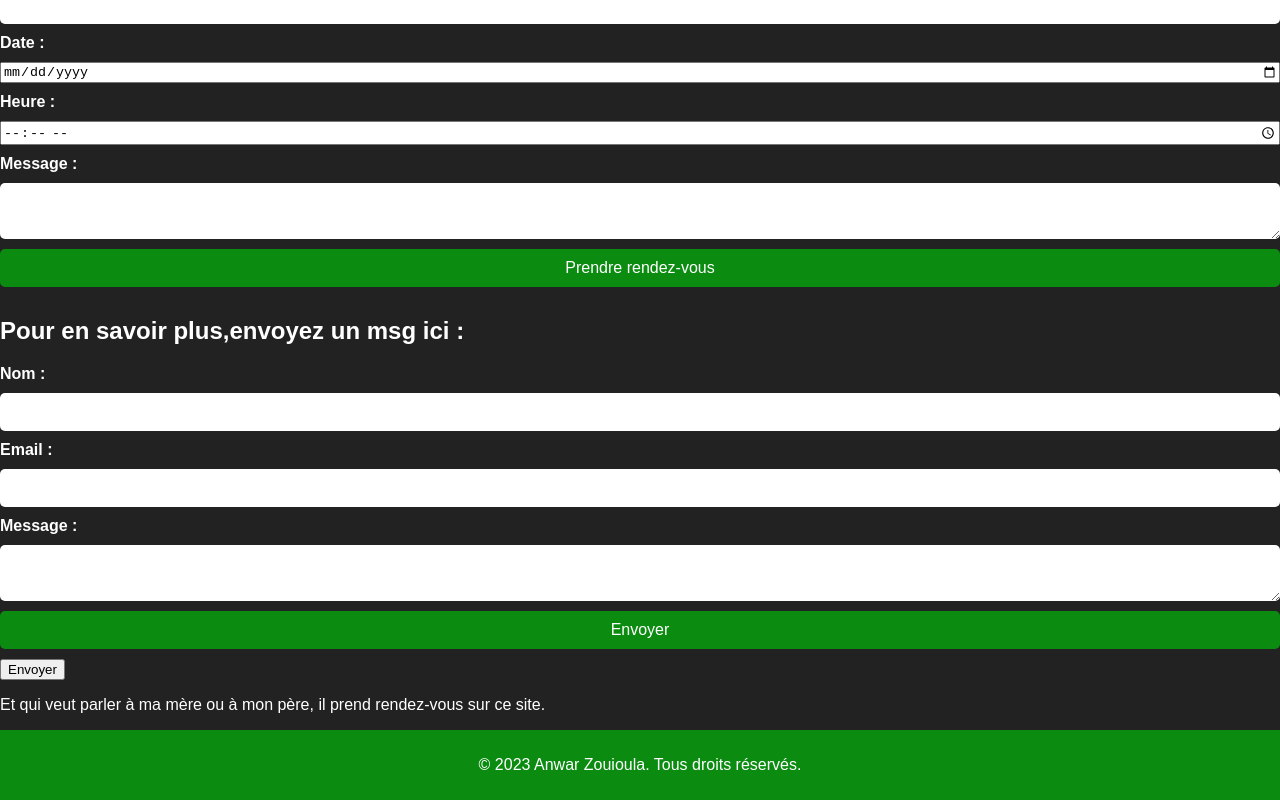
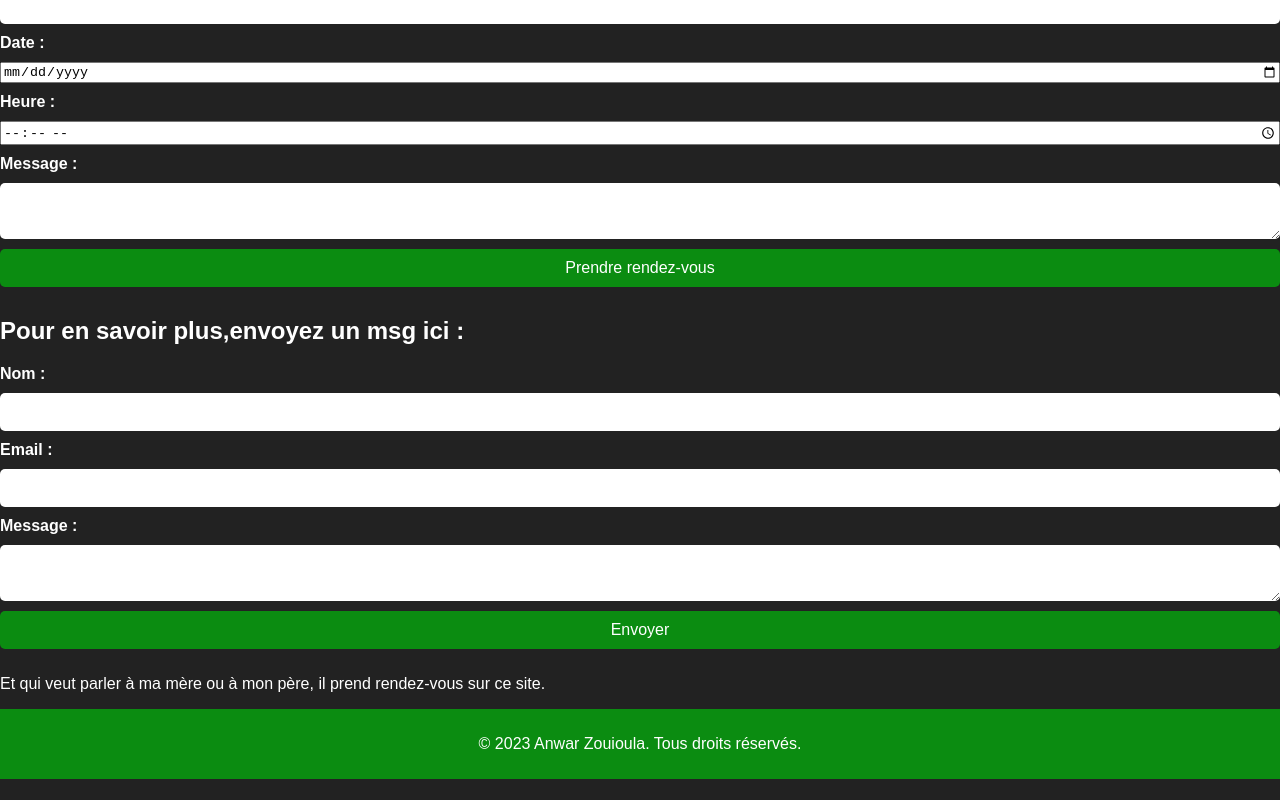
Before and after one commit to Dimaraja2005/Famille-ZOUIOULA, a plain HTML site: page index.html in a window 1280 px wide. Shown: the part 350-1150 px from the top of the page. After the commit the page ends 1129 px from the top, so only its background shows below. Drawn offline with Linux system fonts and the light colour scheme.

Commit message:
Update index.html

```diff
--- a/index.html
+++ b/index.html
@@ -58,7 +58,6 @@
       </div>
     </div>
 
-    <button class="envoyer">Envoyer</button>
 	<p>Et qui veut parler à ma mère ou à mon père, il prend rendez-vous sur ce site.</p>
 
 
```
